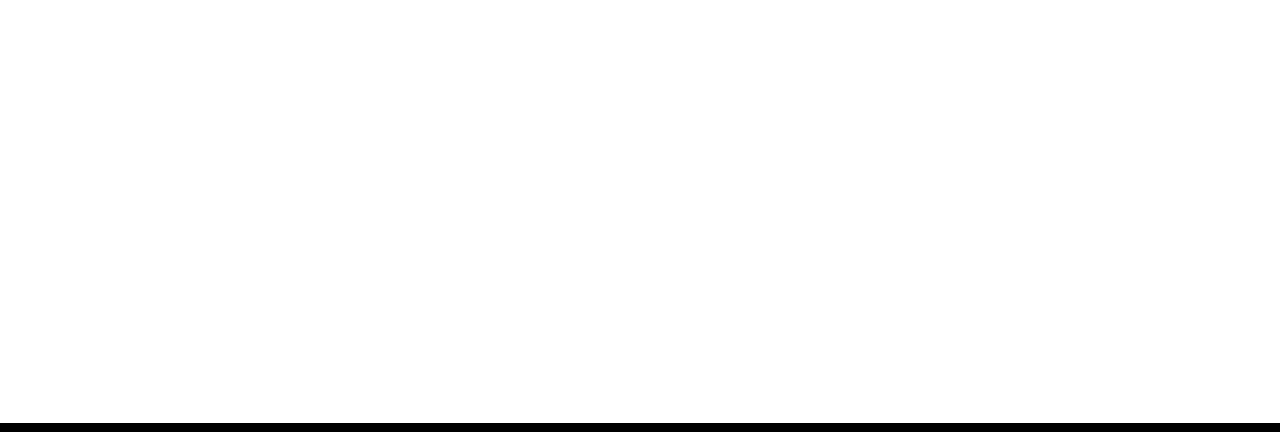
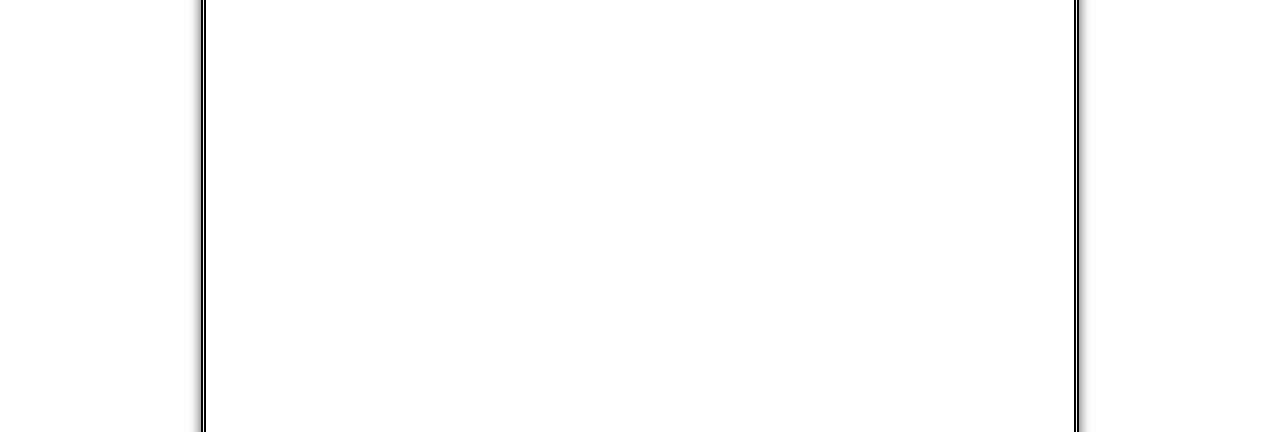
Before and after one commit to fredrikomstedt/website, a Gatsby site in the folder website/: page /cv in a window 1280 px wide. Shown: the part 277-709 px from the top of the page. Built offline with nearby package versions, Linux system fonts and the light colour scheme; Gatsby itself is replaced by a stand-in of ours.

Commit message:
Added paper layout of CV to CV page
No information has been added yet

```diff
--- a/website/src/pages/cv.js
+++ b/website/src/pages/cv.js
@@ -2,8 +2,10 @@
 
 import SEO from "../components/seo"
 
+import cvStyles from './cv.module.css'
+
 const CVPage = () => (
-  <div>
+  <div className={cvStyles.wrapper}>
     <SEO title="CV" />
     <h1>CV</h1>
   </div>
--- /dev/null
+++ b/website/src/pages/cv.module.css
@@ -0,0 +1,9 @@
+.wrapper {
+    width: 60%;
+    padding: 50px;
+    margin: 50px 10px;
+    min-height: 1000px;
+    position: relative;
+    border: 5px double black;
+    box-shadow: 0 6px 10px 2px #00000082;
+}
```
